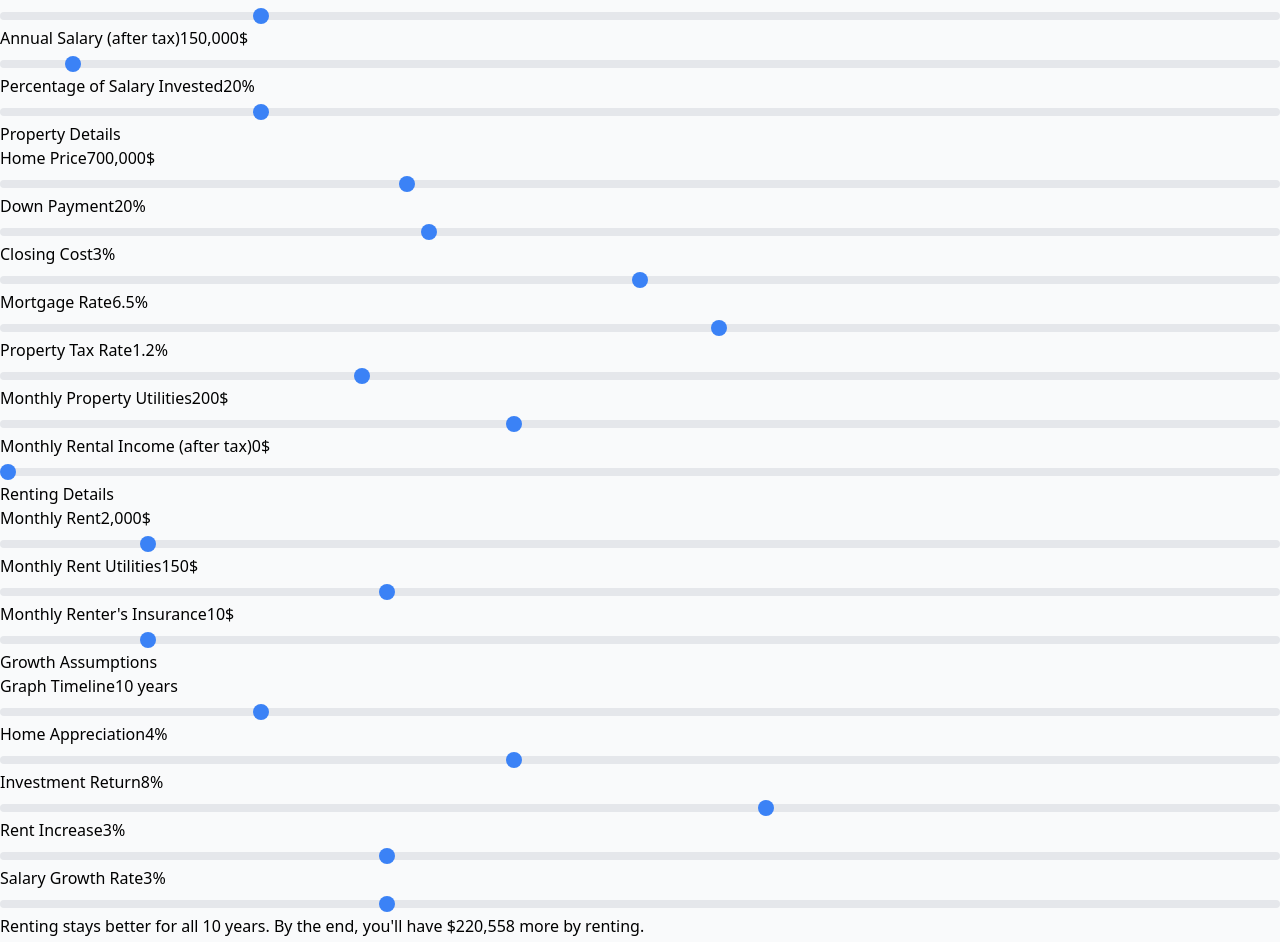
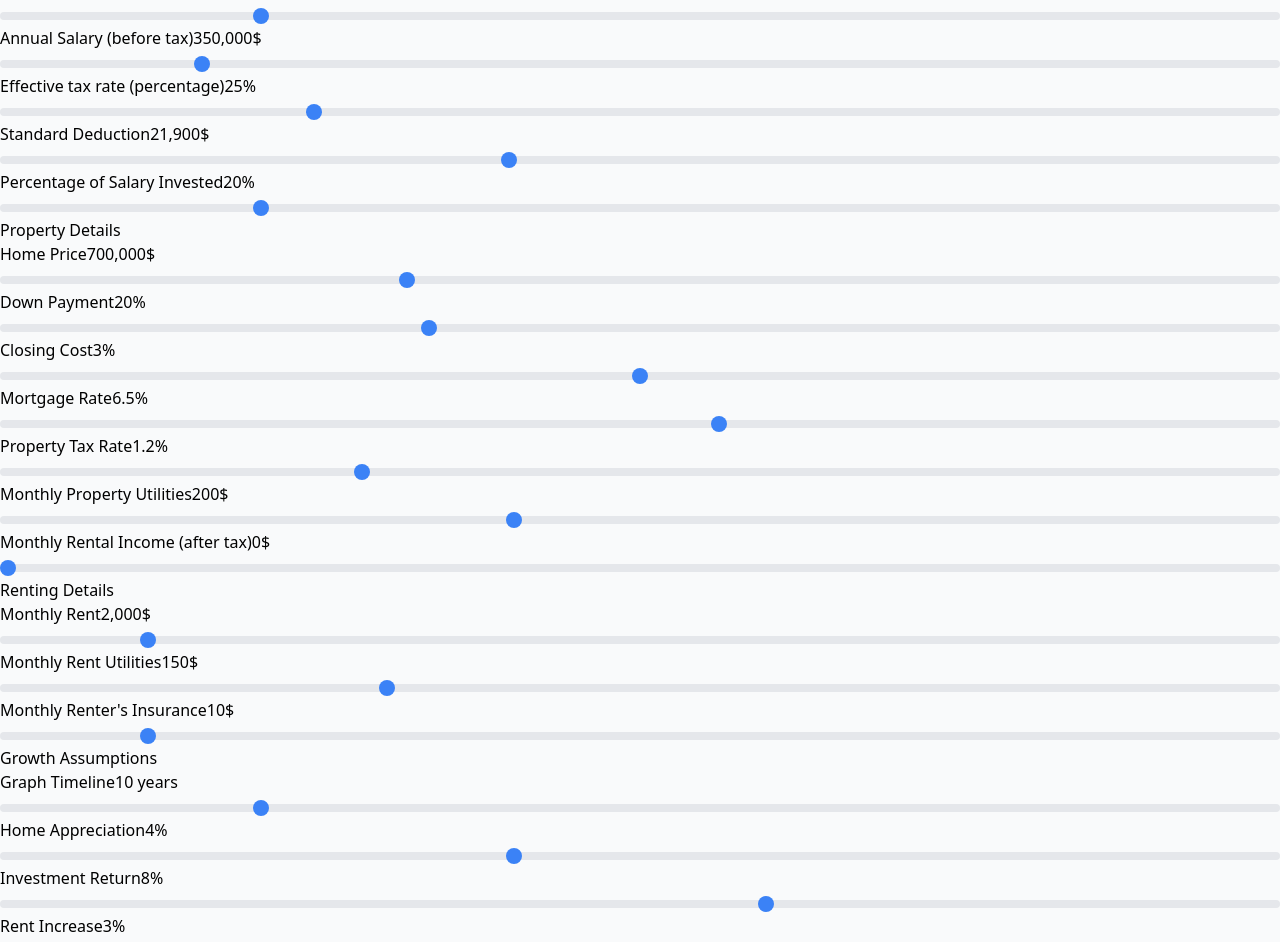
Before and after one commit to MaksimDan/housing-calculator, a React (Vite) app: page / in a window 1280 px wide. Shown: the part 142-1084 px from the top of the page. Built offline with nearby package versions, Linux system fonts and the light colour scheme.

Commit message:
added tax benefits into consideration

```diff
--- a/src/HousingCalculator.tsx
+++ b/src/HousingCalculator.tsx
@@ -86,7 +86,7 @@ const DetailedMathCard = ({ data, showBuying }) => {
 
       <div className="mt-4 pt-2 border-t">
         <div className="text-xs text-gray-600">
-          <div>Annual Salary (after tax): {formatCurrency(data.salary)}</div>
+          <div>Annual Salary (before tax): {formatCurrency(data.salary)}</div>
           <div>Investment Rate: {data.investmentRate}%</div>
           <div>
             Annual Investment:{" "}
@@ -99,7 +99,9 @@ const DetailedMathCard = ({ data, showBuying }) => {
 };
 
 const HousingCalculator = () => {
-  const [annualSalary, setAnnualSalary] = useState(150000);
+  const [annualSalaryBeforeTax, setAnnualSalaryBeforeTax] = useState(350000);
+  const [effectiveTaxRate, setEffectiveTaxRate] = useState(25); // as percentage
+  const [standardDeduction, setStandardDeduction] = useState(21900);
   const [investmentRate, setInvestmentRate] = useState(20);
   const [initialInvestment, setInitialInvestment] = useState(1000000);
   const [homePrice, setHomePrice] = useState(700000);
@@ -125,39 +127,26 @@ const HousingCalculator = () => {
   const PMI_RATE = 0.01;
   const MORTGAGE_YEARS = 30;
 
-  // Monthly costs calculation remains the same
-  const calculateMonthlyCosts = (price, downPercent, mortRate) => {
-    const downPayment = price * (downPercent / 100);
-    const loanAmount = price - downPayment;
-    const monthlyRate = mortRate / 100 / 12;
-    const numPayments = MORTGAGE_YEARS * 12;
+  // Calculate mortgage interest for a given year
+  const calculateYearlyMortgageInterest = (loanBalance, monthlyPayment, monthlyRate) => {
+    let yearlyInterest = 0;
+    let currentBalance = loanBalance;
 
-    const monthlyMortgage =
-      (loanAmount * (monthlyRate * Math.pow(1 + monthlyRate, numPayments))) /
-      (Math.pow(1 + monthlyRate, numPayments) - 1);
+    for (let month = 0; month < 12; month++) {
+      const monthlyInterest = currentBalance * monthlyRate;
+      yearlyInterest += monthlyInterest;
+      currentBalance -= (monthlyPayment - monthlyInterest);
+    }
 
-    const monthlyPropertyTax = (price * (propertyTaxRate / 100)) / 12;
-    const monthlyInsurance = (price * ANNUAL_HOMEOWNERS_INSURANCE_RATE) / 12;
-    const monthlyMaintenance = (price * ANNUAL_MAINTENANCE_RATE) / 12;
-    const monthlyPMI = downPercent < 20 ? (loanAmount * PMI_RATE) / 12 : 0;
+    return yearlyInterest;
+  };
 
-    return {
-      total:
-        monthlyMortgage +
-        monthlyPropertyTax +
-        monthlyInsurance +
-        monthlyMaintenance +
-        monthlyPMI +
-        monthlyPropertyUtilities,
-      breakdown: {
-        mortgage: monthlyMortgage,
-        tax: monthlyPropertyTax,
-        insurance: monthlyInsurance,
-        maintenance: monthlyMaintenance,
-        pmi: monthlyPMI,
-        utilities: monthlyPropertyUtilities,
-      },
-    };
+  // Calculate tax savings from itemizing vs standard deduction
+  const calculateTaxSavings = (mortgageInterest, propertyTaxes) => {
+    const itemizedDeductions = mortgageInterest + propertyTaxes;
+    // Only benefit from the amount above standard deduction
+    const deductionBenefit = Math.max(0, itemizedDeductions - standardDeduction);
+    return deductionBenefit * (effectiveTaxRate / 100);
   };
 
   const projectionData = useMemo(() => {
@@ -175,9 +164,9 @@ const HousingCalculator = () => {
     // Track home-related values
     let currentHomeValue = homePrice;
     let currentRent = monthlyRent;
-    let currentSalary = annualSalary;
+    let currentSalary = annualSalaryBeforeTax;
     let remainingLoanBalance = homePrice - downPayment;
-    let currentRentalIncome = monthlyRentalIncome; // Track rental income
+    let currentRentalIncome = monthlyRentalIncome;
 
     // Calculate fixed monthly mortgage payment
     const monthlyRate = mortgageRate / 100 / 12;
@@ -188,15 +177,25 @@ const HousingCalculator = () => {
       (Math.pow(1 + monthlyRate, numPayments) - 1);
 
     for (let year = 0; year <= MORTGAGE_YEARS; year++) {
-      // Calculate monthly costs for both scenarios
-      const monthlyPropertyTax =
-        (currentHomeValue * (propertyTaxRate / 100)) / 12;
-      const monthlyInsurance =
-        (currentHomeValue * ANNUAL_HOMEOWNERS_INSURANCE_RATE) / 12;
-      const monthlyMaintenance =
-        (currentHomeValue * ANNUAL_MAINTENANCE_RATE) / 12;
-      const monthlyPMI =
-        downPaymentPercent < 20 ? (remainingLoanBalance * PMI_RATE) / 12 : 0;
+      // Calculate yearly mortgage interest and property taxes
+      const yearlyMortgageInterest = calculateYearlyMortgageInterest(
+        remainingLoanBalance,
+        monthlyMortgagePayment,
+        monthlyRate
+      );
+      const yearlyPropertyTaxes = currentHomeValue * (propertyTaxRate / 100);
+
+      // Calculate tax savings
+      const yearlyTaxSavings = calculateTaxSavings(
+        yearlyMortgageInterest,
+        yearlyPropertyTaxes
+      );
+
+      // Calculate monthly costs
+      const monthlyPropertyTax = yearlyPropertyTaxes / 12;
+      const monthlyInsurance = (currentHomeValue * ANNUAL_HOMEOWNERS_INSURANCE_RATE) / 12;
+      const monthlyMaintenance = (currentHomeValue * ANNUAL_MAINTENANCE_RATE) / 12;
+      const monthlyPMI = downPaymentPercent < 20 ? (remainingLoanBalance * PMI_RATE) / 12 : 0;
 
       const totalMonthlyHomeCosts =
         monthlyMortgagePayment +
@@ -206,8 +205,9 @@ const HousingCalculator = () => {
         monthlyPMI +
         monthlyPropertyUtilities;
 
-      // Subtract rental income from home costs
-      const netMonthlyHomeCosts = totalMonthlyHomeCosts - currentRentalIncome;
+      // Subtract rental income and tax savings from home costs
+      const monthlyTaxSavings = yearlyTaxSavings / 12;
+      const netMonthlyHomeCosts = totalMonthlyHomeCosts - currentRentalIncome - monthlyTaxSavings;
 
       const totalMonthlyRentCosts =
         currentRent + monthlyRenterInsurance + monthlyRentUtilities;
@@ -236,7 +236,7 @@ const HousingCalculator = () => {
 
         remainingLoanBalance = previousLoanBalance;
 
-        // Buying scenario investments (after housing costs, considering rental income)
+        // Buying scenario investments (after housing costs, considering rental income and tax savings)
         const annualHousingCosts = netMonthlyHomeCosts * 12;
         const buyingInvestmentAmount = Math.max(
           0,
@@ -284,7 +284,8 @@ const HousingCalculator = () => {
         investmentRate,
         investmentReturn,
         annualRentCosts: Math.round(totalMonthlyRentCosts * 12),
-        monthlyRentalIncome: Math.round(currentRentalIncome), // Add rental income to data
+        monthlyRentalIncome: Math.round(currentRentalIncome),
+        yearlyTaxSavings: Math.round(yearlyTaxSavings),
       });
     }
 
@@ -304,10 +305,12 @@ const HousingCalculator = () => {
     monthlyPropertyUtilities,
     salaryGrowthRate,
     initialInvestment,
-    annualSalary,
+    annualSalaryBeforeTax,
+    effectiveTaxRate,
     investmentRate,
+    standardDeduction,
     monthlyRentalIncome,
-  ]); // Add monthlyRentalIncome to dependencies
+  ]);
 
   const Input = ({ label, value, onChange, min, max, step, suffix = "" }) => (
     <div className="mb-6">
@@ -328,12 +331,6 @@ const HousingCalculator = () => {
         className="w-full h-1 bg-gray-200 rounded-full appearance-none cursor-pointer"
       />
     </div>
-  );
-
-  const monthlyCosts = calculateMonthlyCosts(
-    homePrice,
-    downPaymentPercent,
-    mortgageRate
   );
 
   return (
@@ -377,12 +374,30 @@ const HousingCalculator = () => {
               suffix="$"
             />
             <Input
-              label="Annual Salary (after tax)"
-              value={annualSalary}
-              onChange={setAnnualSalary}
+              label="Annual Salary (before tax)"
+              value={annualSalaryBeforeTax}
+              onChange={setAnnualSalaryBeforeTax}
               min={50000}
               max={2000000}
               step={10000}
+              suffix="$"
+            />
+            <Input
+              label="Effective tax rate (percentage)"
+              value={effectiveTaxRate}
+              onChange={setEffectiveTaxRate}
+              min={1}
+              max={100}
+              step={1}
+              suffix="%"
+            />
+            <Input
+              label="Standard Deduction"
+              value={standardDeduction}
+              onChange={setStandardDeduction}
+              min={10000}
+              max={40000}
+              step={100}
               suffix="$"
             />
             <Input
```
